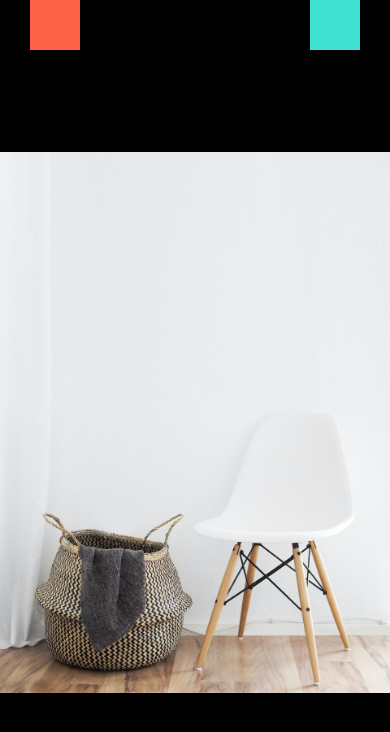
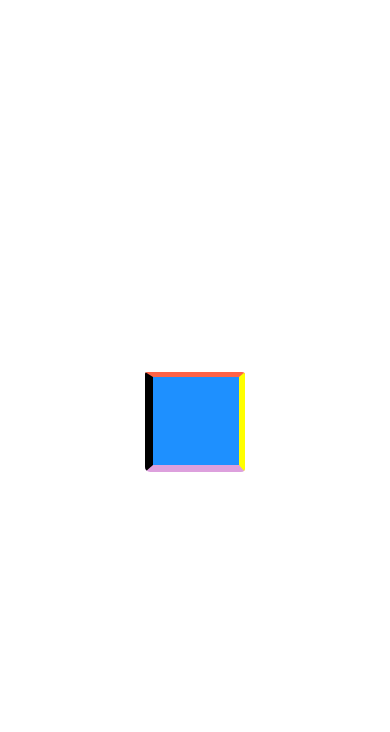
Before and after one commit to blackstone86/rn-donewithit, a React Native app: screen / in a window 390 px wide. Shown: the top 732 px of the page. Built offline with nearby package versions, Linux system fonts and the light colour scheme.

Commit message:
feat: 🎸 [ISSUES.md] Update border priority's not reasonable

```diff
--- a/App.tsx
+++ b/App.tsx
@@ -8,7 +8,8 @@
 // import App from './demos/FlexBasisGrowShrink'
 // import App from './demos/Absolute&Relative'
 // import App from './demos/Exercises01'
-import App from './demos/Exercises02'
+// import App from './demos/Exercises02'
+import App from './demos/Borders'
 
 /**
  * notice
--- /dev/null
+++ b/demos/Borders.jsx
@@ -0,0 +1,49 @@
+import {
+  View,
+  SafeAreaView,
+  StatusBar,
+  Platform,
+} from 'react-native'
+import React from 'react'
+
+export default function App() {
+  /**
+   * borderLeftColor, borderRightColor 's priority < borderColor
+   * borderTopColor, borderBottomColor 's priority > borderColor
+   */
+  return (
+    <SafeAreaView style={{
+      flex: 1,
+      paddingTop: Platform.OS === 'android' ? StatusBar.currentHeight : 0,
+      justifyContent: 'center',
+      alignItems: 'center',
+    }}>
+      <View style={{
+        backgroundColor: 'dodgerblue',
+        width: 100,
+        height: 100,
+
+        borderWidth: 10,
+        borderColor: 'royalblue',
+        borderRadius: 10,
+
+        // border width
+        borderTopWidth: 5,
+        borderRightWidth: 6,
+        borderBottomWidth: 7,
+        borderLeftWidth: 8,
+        // border radius
+        borderTopLeftRadius: 2,
+        borderTopRightRadius: 3,
+        borderBottomRightRadius: 4,
+        borderBottomLeftRadius: 5,
+        // border color
+        borderTopColor: 'tomato',
+        borderRightColor: 'yellow',
+        borderBottomColor: 'plum',
+        borderLeftColor: 'black'
+
+      }}></View>
+    </SafeAreaView>
+  )
+}
```
Also changed, not shown: 1 other file (tests, documents, lock files or other folders).
